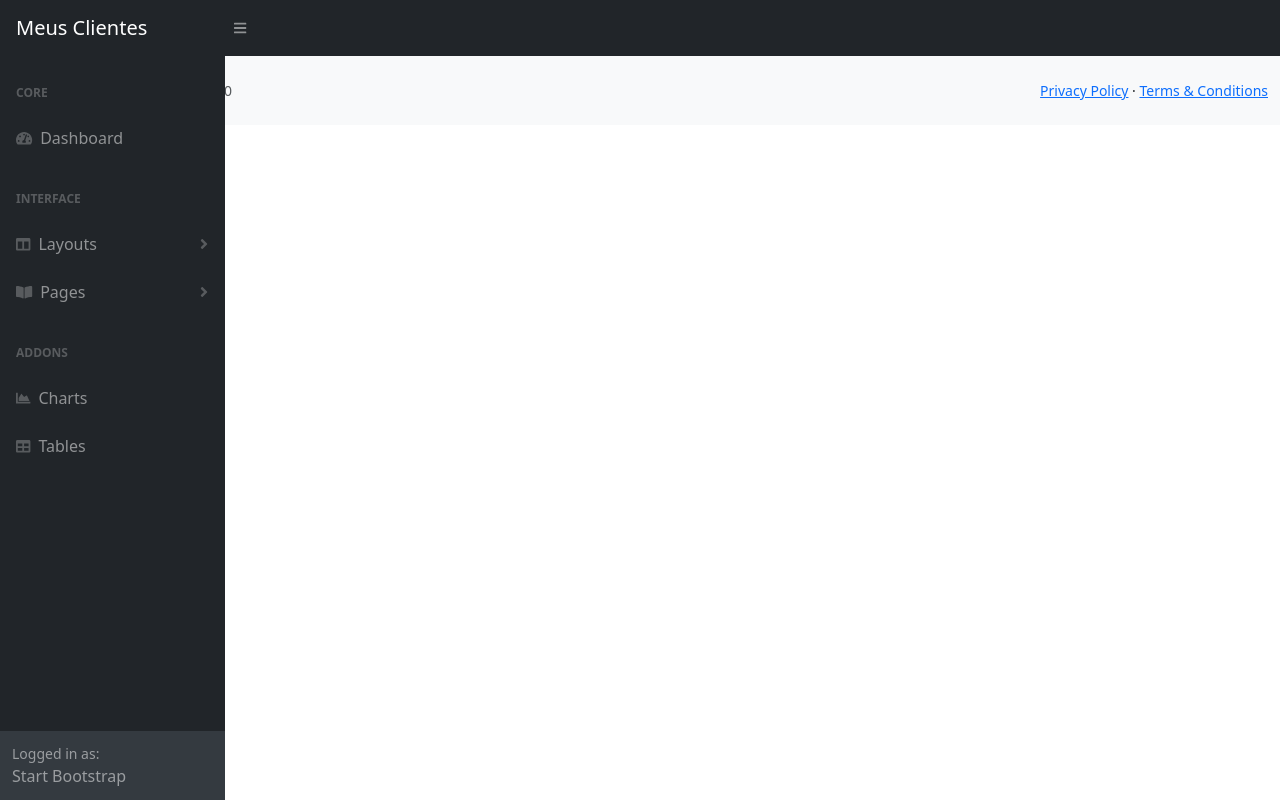
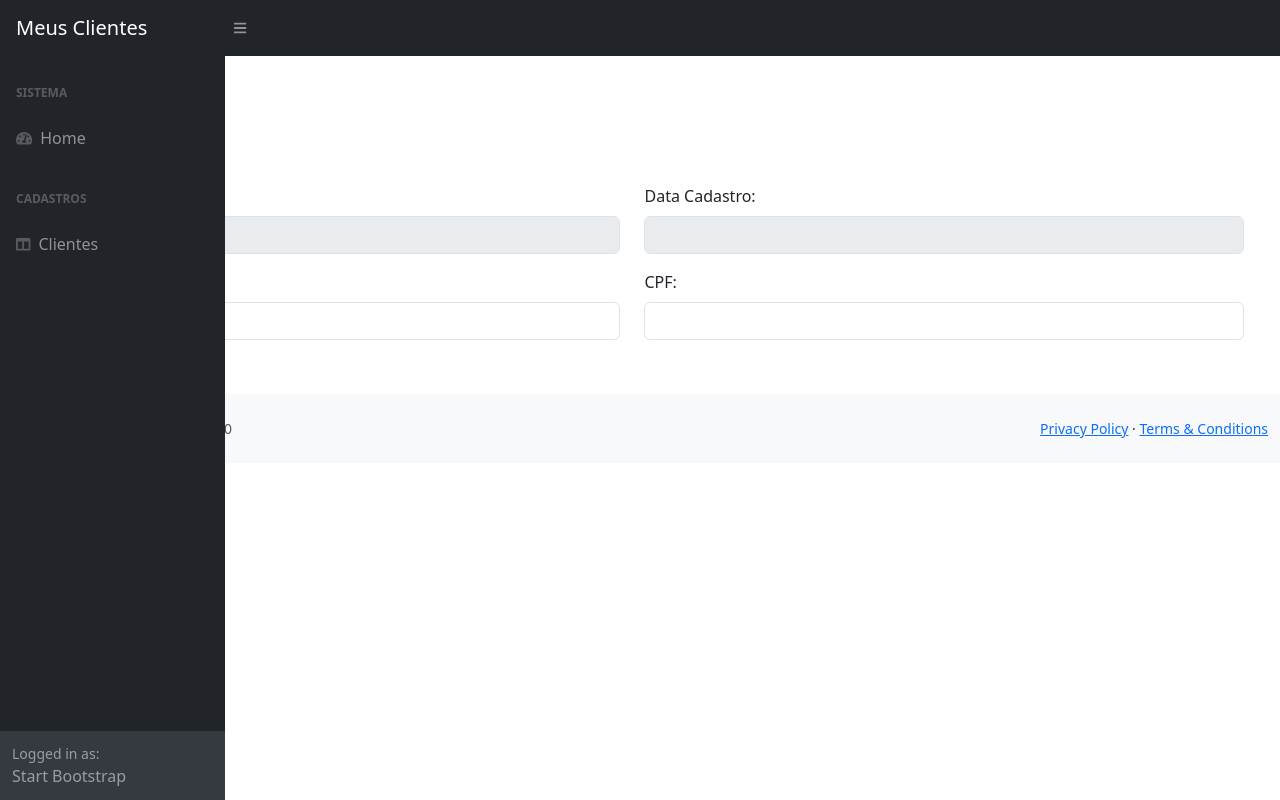
Before and after one commit to Cleyton-ORocha/client_app, an Angular app: page /clientes-form in a window 1280 px wide. Before the commit this address led to /. Built offline with nearby package versions, Linux system fonts and the light colour scheme.

Commit message:
feat: clientes component form

```diff
--- /dev/null
+++ b/src/app/clientes/cliente.ts
@@ -0,0 +1,6 @@
+export class Cliente {
+    id: number;
+    nome: string;
+    cpf: string;
+    dataCadastro: string;
+}
--- a/src/app/clientes/clientes-form/clientes-form.component.html
+++ b/src/app/clientes/clientes-form/clientes-form.component.html
@@ -1 +1,51 @@
-<p>clientes-form works!</p>
+<h1 class="mt-4">Clientes</h1>
+
+<ol class="breadcrumb mb-4">
+    <li class="breadcrumb-item active" aria-current="page">Cadastro</li>
+</ol>
+
+<div class="conteiner">
+    <form action="">
+        <div class="row">
+            <div class="row">
+                <div class="col-md-6">
+                    <div class="form-group">
+                        <label for="">ID:</label>
+                        <input type="text" class="form-control" disabled=true [ngModel]="cliente.id" name="id">
+                    </div>
+                </div>
+
+                <div class="col-md-6">
+                    <div class="form-group">
+                        <label for="">Data Cadastro:</label>
+                        <input type="text" class="form-control" disabled=true [ngModel]="cliente.dataCadastro" name="dataCadastro">
+                    </div>
+                </div>
+            </div>
+
+            <div class="row">
+                <div class="col-md-6">
+                    <div class="form-group">
+                        <label for="">Nome:</label>
+                        <input type="text" class="form-control" [(ngModel)]="cliente.nome" name="nome">
+                    </div>
+                </div>
+
+                <div class="col-md-6">
+                    <div class="form-group">
+                        <label for="">CPF:</label>
+                        <input type="text" class="form-control" [(ngModel)]="cliente.cpf" name="cpf">
+                    </div>
+                </div>
+            </div>
+
+            <div class="row">
+                <div class="col-md-2">
+                    <button type="submit" class="btn btn-success" (click)="clicar()">
+                        <i class="fa fa-save"></i> Salvar
+                    </button>
+                </div>
+            </div>
+        </div>
+    </form>
+</div>
--- a/src/app/clientes/clientes-form/clientes-form.component.ts
+++ b/src/app/clientes/clientes-form/clientes-form.component.ts
@@ -1,10 +1,23 @@
-import { Component } from '@angular/core';
+import { Component, OnInit } from '@angular/core';
+import { Cliente } from '../cliente';
 
 @Component({
   selector: 'app-clientes-form',
   templateUrl: './clientes-form.component.html',
   styleUrl: './clientes-form.component.css'
 })
-export class ClientesFormComponent {
+export class ClientesFormComponent implements OnInit {
+
+  cliente: Cliente;
+
+  ngOnInit(): void { };
+
+  constructor() {
+    this.cliente = new Cliente();
+  };
+
+  clicar(){
+    console.log(this.cliente)
+  }
 
 }
--- a/src/app/clientes/clientes-routing.module.ts
+++ b/src/app/clientes/clientes-routing.module.ts
@@ -3,7 +3,7 @@ import { RouterModule, Routes } from '@angular/router';
 import { ClientesFormComponent } from './clientes-form/clientes-form.component'
 
 const routes: Routes = [
-  { path: 'clientForm', component: ClientesFormComponent}
+  { path: 'clientes-form', component: ClientesFormComponent}
 ];
 
 @NgModule({
--- a/src/app/clientes/clientes.module.ts
+++ b/src/app/clientes/clientes.module.ts
@@ -1,5 +1,6 @@
 import { NgModule } from '@angular/core';
 import { CommonModule } from '@angular/common';
+import { FormsModule } from "@angular/forms";
 
 import { ClientesRoutingModule } from './clientes-routing.module';
 import { ClientesFormComponent } from './clientes-form/clientes-form.component';
@@ -11,7 +12,8 @@ import { ClientesFormComponent } from './clientes-form/clientes-form.component';
   ],
   imports: [
     CommonModule,
-    ClientesRoutingModule
+    ClientesRoutingModule,
+    FormsModule
   ],
   exports: [
     ClientesFormComponent
--- a/src/app/template/sidebar/sidebar.component.html
+++ b/src/app/template/sidebar/sidebar.component.html
@@ -2,51 +2,17 @@ a<div id="layoutSidenav_nav">
     <nav class="sb-sidenav accordion sb-sidenav-dark" id="sidenavAccordion">
         <div class="sb-sidenav-menu">
             <div class="nav">
-                <div class="sb-sidenav-menu-heading">Core</div>
-                <a class="nav-link" href="index.html"
-                    ><div class="sb-nav-link-icon"><i class="fas fa-tachometer-alt"></i></div>
-                    Dashboard</a
-                >
-                <div class="sb-sidenav-menu-heading">Interface</div>
-                <a class="nav-link collapsed" href="#" data-toggle="collapse" data-target="#collapseLayouts" aria-expanded="false" aria-controls="collapseLayouts"
-                    ><div class="sb-nav-link-icon"><i class="fas fa-columns"></i></div>
-                    Layouts
-                    <div class="sb-sidenav-collapse-arrow"><i class="fas fa-angle-down"></i></div
-                ></a>
-                <div class="collapse" id="collapseLayouts" aria-labelledby="headingOne" data-parent="#sidenavAccordion">
-                    <nav class="sb-sidenav-menu-nested nav"><a class="nav-link" href="layout-static.html">Static Navigation</a><a class="nav-link" href="layout-sidenav-light.html">Light Sidenav</a></nav>
-                </div>
-                <a class="nav-link collapsed" href="#" data-toggle="collapse" data-target="#collapsePages" aria-expanded="false" aria-controls="collapsePages"
-                    ><div class="sb-nav-link-icon"><i class="fas fa-book-open"></i></div>
-                    Pages
-                    <div class="sb-sidenav-collapse-arrow"><i class="fas fa-angle-down"></i></div
-                ></a>
-                <div class="collapse" id="collapsePages" aria-labelledby="headingTwo" data-parent="#sidenavAccordion">
-                    <nav class="sb-sidenav-menu-nested nav accordion" id="sidenavAccordionPages">
-                        <a class="nav-link collapsed" href="#" data-toggle="collapse" data-target="#pagesCollapseAuth" aria-expanded="false" aria-controls="pagesCollapseAuth"
-                            >Authentication
-                            <div class="sb-sidenav-collapse-arrow"><i class="fas fa-angle-down"></i></div
-                        ></a>
-                        <div class="collapse" id="pagesCollapseAuth" aria-labelledby="headingOne" data-parent="#sidenavAccordionPages">
-                            <nav class="sb-sidenav-menu-nested nav"><a class="nav-link" href="login.html">Login</a><a class="nav-link" href="register.html">Register</a><a class="nav-link" href="password.html">Forgot Password</a></nav>
-                        </div>
-                        <a class="nav-link collapsed" href="#" data-toggle="collapse" data-target="#pagesCollapseError" aria-expanded="false" aria-controls="pagesCollapseError"
-                            >Error
-                            <div class="sb-sidenav-collapse-arrow"><i class="fas fa-angle-down"></i></div
-                        ></a>
-                        <div class="collapse" id="pagesCollapseError" aria-labelledby="headingOne" data-parent="#sidenavAccordionPages">
-                            <nav class="sb-sidenav-menu-nested nav"><a class="nav-link" href="401.html">401 Page</a><a class="nav-link" href="404.html">404 Page</a><a class="nav-link" href="500.html">500 Page</a></nav>
-                        </div>
-                    </nav>
-                </div>
-                <div class="sb-sidenav-menu-heading">Addons</div>
-                <a class="nav-link" href="charts.html"
-                    ><div class="sb-nav-link-icon"><i class="fas fa-chart-area"></i></div>
-                    Charts</a
-                ><a class="nav-link" href="tables.html"
-                    ><div class="sb-nav-link-icon"><i class="fas fa-table"></i></div>
-                    Tables</a
-                >
+                <div class="sb-sidenav-menu-heading">Sistema</div>
+                <a class="nav-link" routerLink="/home">
+                    <div class="sb-nav-link-icon"><i class="fas fa-tachometer-alt"></i></div>
+                    Home
+                </a>
+                <div class="sb-sidenav-menu-heading">Cadastros</div>
+                <a class="nav-link collapsed" routerLink="/clientes-form" data-toggle="collapse"
+                    data-target="#collapseLayouts" aria-expanded="false" aria-controls="collapseLayouts">
+                    <div class="sb-nav-link-icon"><i class="fas fa-columns"></i></div>
+                    Clientes
+                </a>
             </div>
         </div>
         <div class="sb-sidenav-footer">
--- a/src/app/template/template.module.ts
+++ b/src/app/template/template.module.ts
@@ -2,6 +2,7 @@ import { NgModule } from '@angular/core';
 import { CommonModule } from '@angular/common';
 import { NavbarComponent } from './navbar/navbar.component';
 import { SidebarComponent } from './sidebar/sidebar.component';
+import { RouterModule } from '@angular/router';
 
 
 
@@ -11,7 +12,8 @@ import { SidebarComponent } from './sidebar/sidebar.component';
     SidebarComponent
   ],
   imports: [
-    CommonModule
+    CommonModule,
+    RouterModule
   ],
   exports: [
     NavbarComponent,
--- a/tsconfig.json
+++ b/tsconfig.json
@@ -5,6 +5,7 @@
     "outDir": "./dist/out-tsc",
     "strict": true,
     "noImplicitOverride": true,
+    "strictPropertyInitialization": false,
     "noPropertyAccessFromIndexSignature": true,
     "noImplicitReturns": true,
     "noFallthroughCasesInSwitch": true,
```
